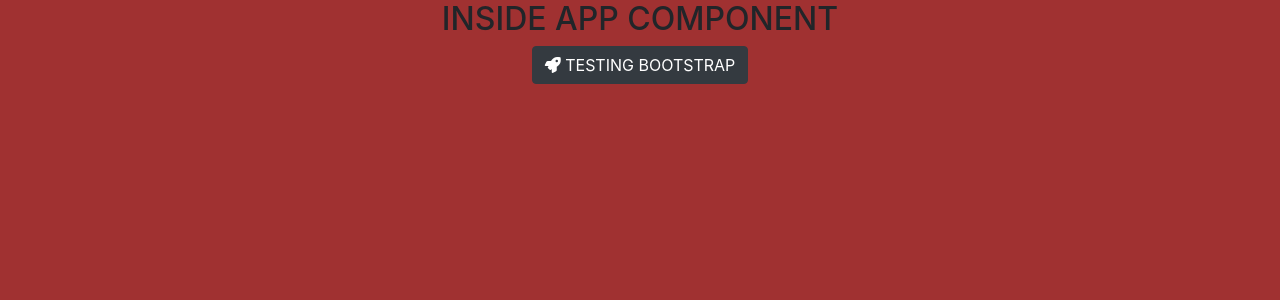
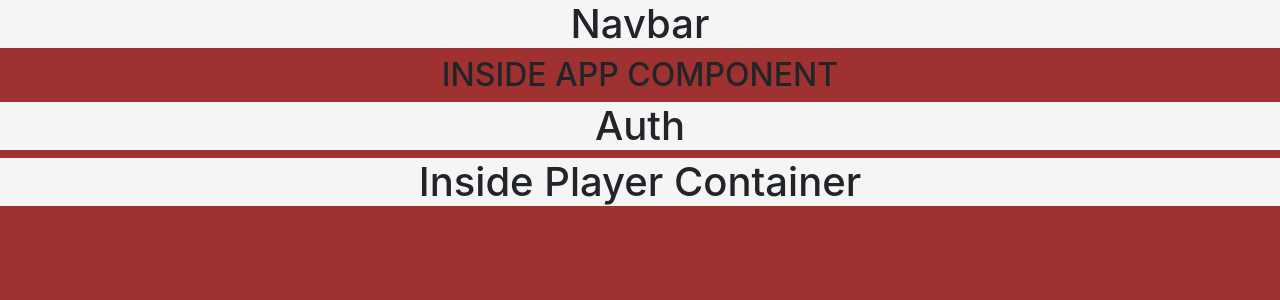
Before and after one commit to bethh56/sports-roster, a React (Create React App) app: page / in a window 1280 px wide. Shown: the top 300 px of the page. Built offline with nearby package versions, Linux system fonts and the light colour scheme.

Commit message:
components working

```diff
--- a/src/App/App.js
+++ b/src/App/App.js
@@ -1,12 +1,18 @@
 import React from 'react';
 import './App.scss';
+
+import Auth from '../components/Auth/Auth';
+import MyNavbar from '../components/MyNavbar/MyNavbar';
+import PlayersContainer from '../components/PlayersContainer/PlayersContainer';
 
 class App extends React.Component {
   render() {
     return (
       <div className="App">
+        <MyNavbar/>
         <h2>INSIDE APP COMPONENT</h2>
-        <button className="btn btn-dark"><i className="fas fa-rocket"></i> TESTING BOOTSTRAP</button>
+        <Auth/>
+        <PlayersContainer/>
       </div>
     );
   }
--- /dev/null
+++ b/src/components/Auth/Auth.js
@@ -0,0 +1,15 @@
+import React from 'react';
+
+import './Auth.scss';
+
+class Auth extends React.Component {
+  render() {
+    return (
+      <div className="Auth">
+        <h1>Auth</h1>
+      </div>
+    );
+  }
+}
+
+export default Auth;
--- /dev/null
+++ b/src/components/Auth/Auth.scss
@@ -0,0 +1,3 @@
+.Auth {
+  background-color: whitesmoke;
+}
--- /dev/null
+++ b/src/components/MyNavbar/MyNavbar.js
@@ -0,0 +1,15 @@
+import React from 'react';
+
+import './MyNavbar.scss';
+
+class MyNavbar extends React.Component {
+  render() {
+    return (
+      <div className="MyNavbar">
+        <h1>Navbar</h1>
+      </div>
+    );
+  }
+}
+
+export default MyNavbar;
--- /dev/null
+++ b/src/components/MyNavbar/MyNavbar.scss
@@ -0,0 +1,3 @@
+.MyNavbar {
+  background-color: whitesmoke;
+}
--- /dev/null
+++ b/src/components/PlayersContainer/PlayersContainer.js
@@ -0,0 +1,15 @@
+import React from 'react';
+
+import './PlayersContainer.scss';
+
+class PlayersContainer extends React.Component {
+  render() {
+    return (
+      <div className="PlayersContainer">
+        <h1>Inside Player Container</h1>
+      </div>
+    );
+  }
+}
+
+export default PlayersContainer;
--- /dev/null
+++ b/src/components/PlayersContainer/PlayersContainer.scss
@@ -0,0 +1,3 @@
+.PlayersContainer {
+  background-color: whitesmoke;
+}
```
